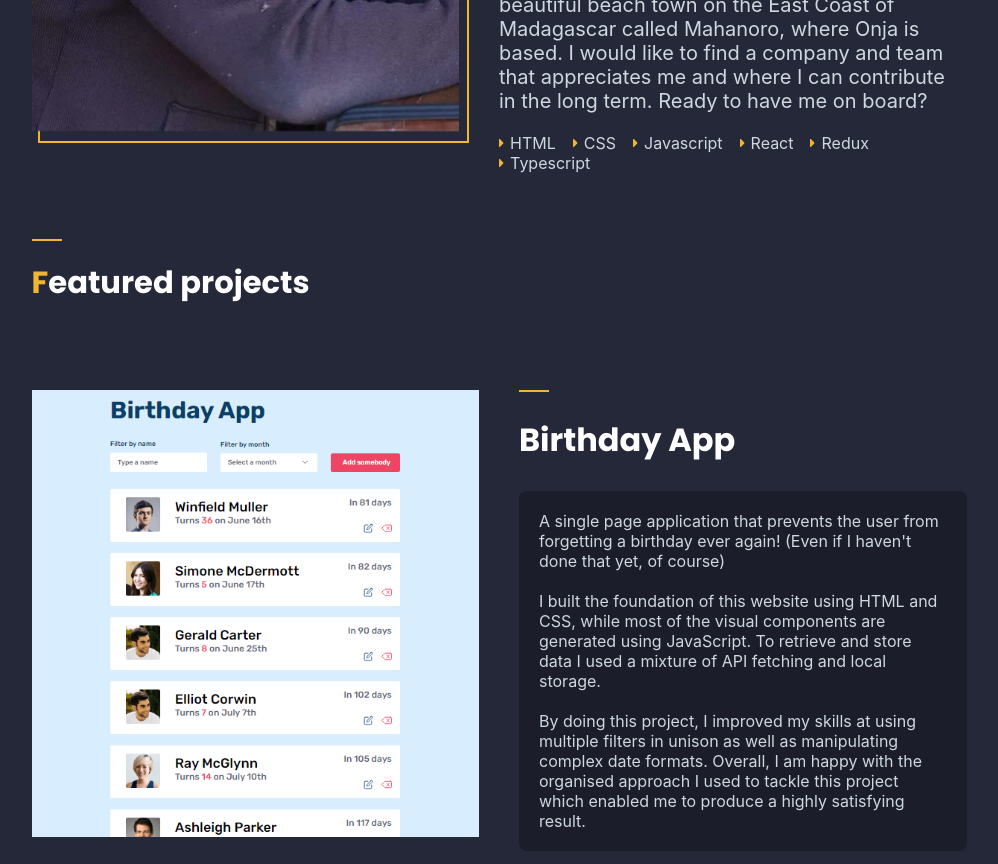
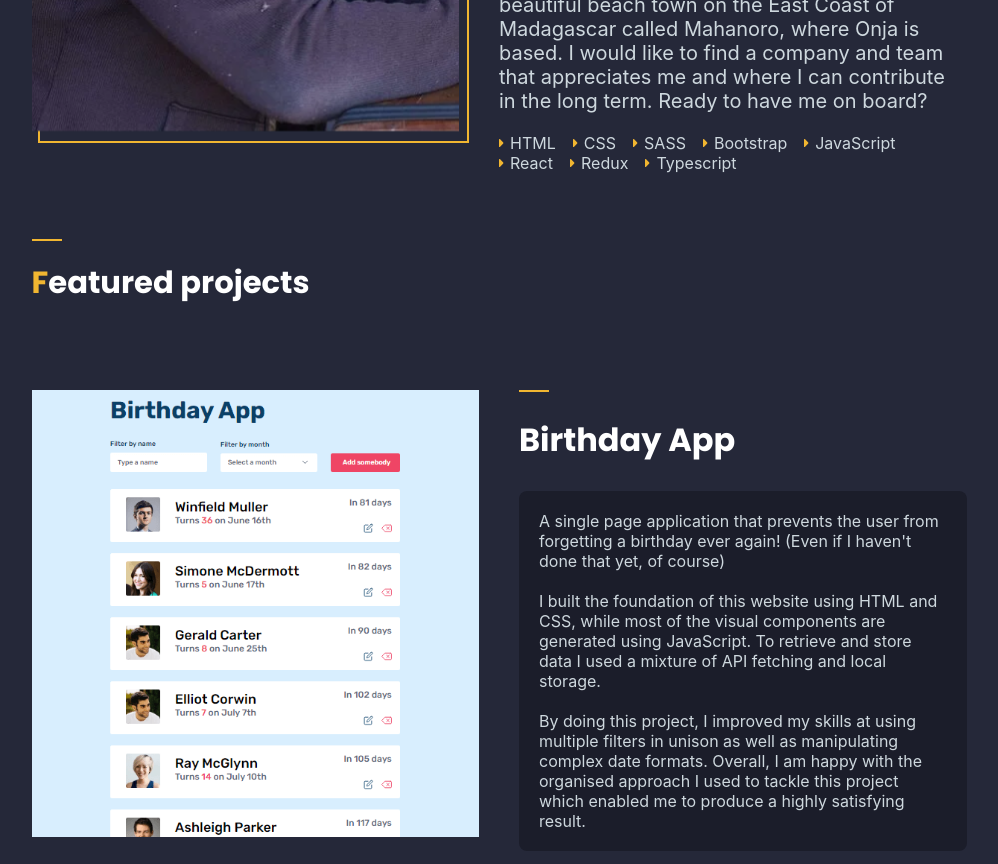
Before and after one commit to voromahery/portofolio-daniel, a website: page webroot/index.html in a window 1280 px wide. Shown: the part 1420-2284 px from the top of the page, without its empty margins (141-1139 px from the left). Drawn offline with Linux system fonts and the light colour scheme; files whose address does not match are found by name.

Commit message:
Added more skills

```diff
--- a/webroot/index.html
+++ b/webroot/index.html
@@ -209,7 +209,13 @@
                 <li class="skills__list--item">
                   <abbr title="cascading style sheets">CSS</abbr>
                 </li>
-                <li class="skills__list--item">Javascript</li>
+                <li class="skills__list--item">
+                  <abbr title="cascading awesome style sheets">SASS</abbr>
+                </li>
+                <li class="skills__list--item">
+                  Bootstrap
+                </li>
+                <li class="skills__list--item">JavaScript</li>
                 <li class="skills__list--item">React</li>
                 <li class="skills__list--item">Redux</li>
                 <li class="skills__list--item">Typescript</li>
```
